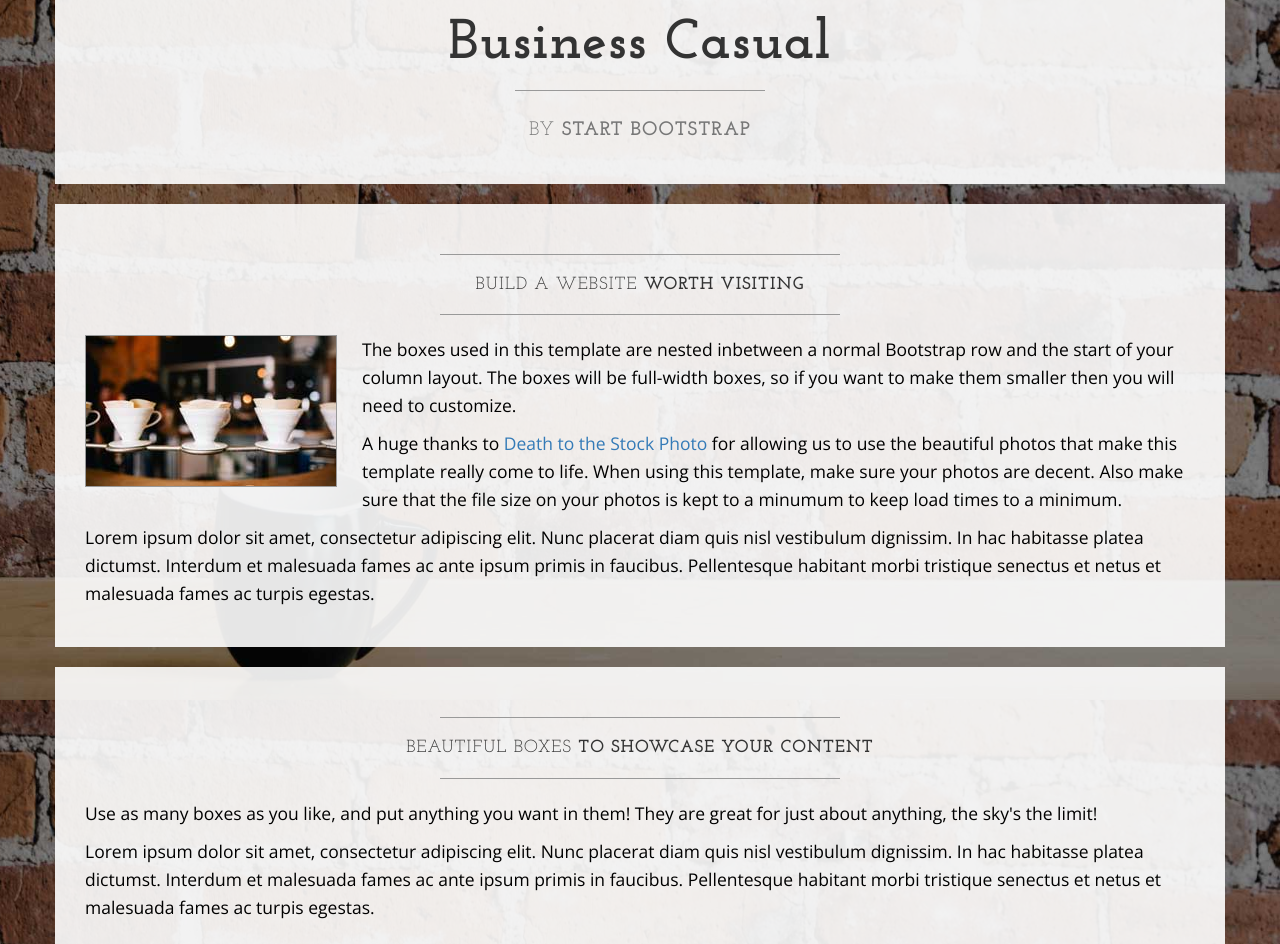
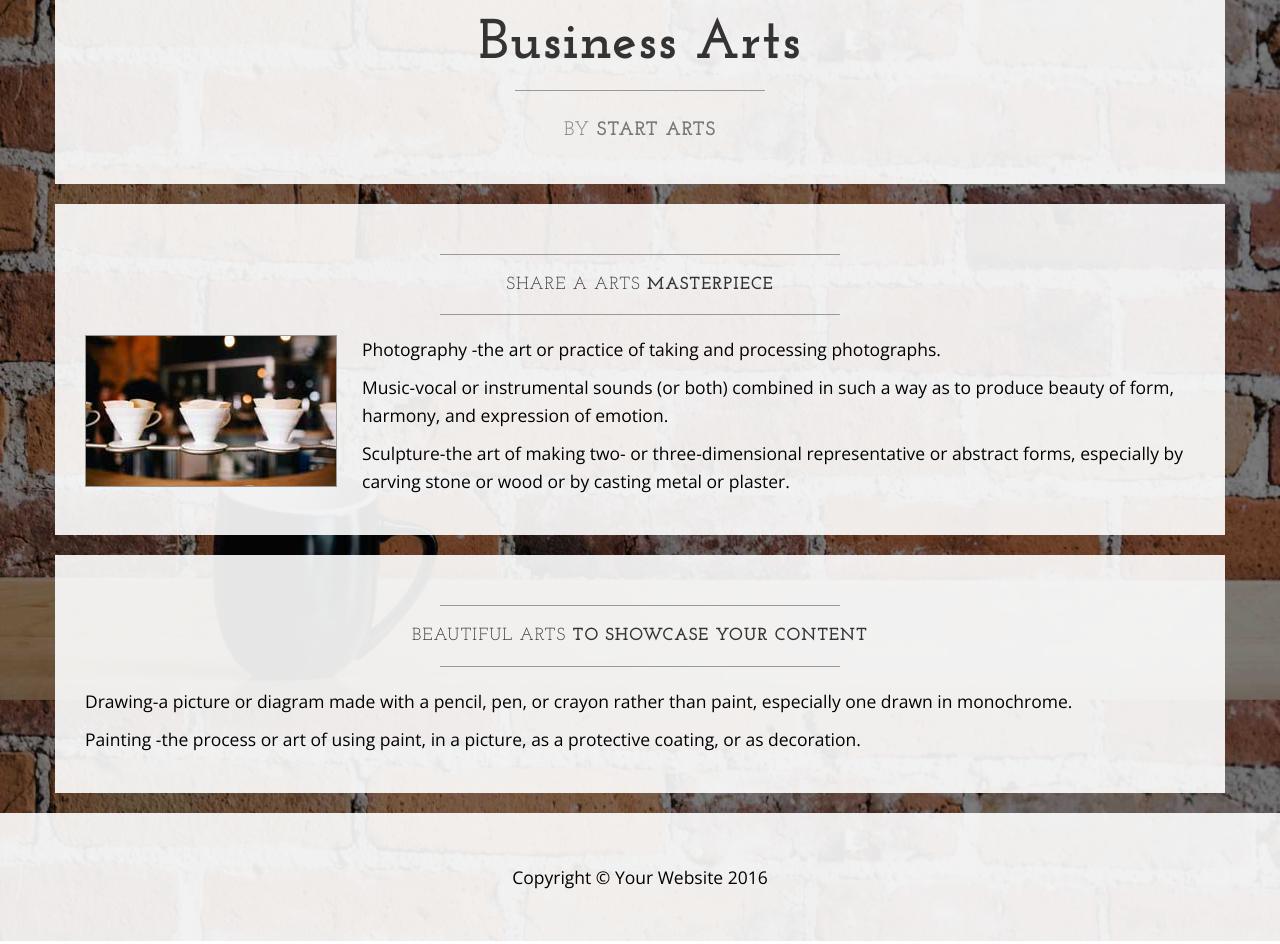
Before and after one commit to alblanknee/Full, a plain HTML site: page index.html in a window 1280 px wide. Shown: the part 900-1844 px from the top of the page. Drawn offline with nearby package versions, Linux system fonts and the light colour scheme.

Commit message:
Update index.html

```diff
--- a/index.html
+++ b/index.html
@@ -25,7 +25,7 @@
 
   </style>
 
-    <title>Business Casual - Start Bootstrap Theme</title>
+    <title>Business Art - Alfernee Lagasca</title>
 
     <!-- Bootstrap Core CSS -->
     <link href="css/bootstrap.min.css" rel="stylesheet">
@@ -48,8 +48,8 @@
 
 <body>
 
-    <div class="brand">Business Casual</div>
-    <div class="address-bar">3481 Melrose Place | Beverly Hills, CA 90210 | 123.456.7890</div>
+    <div class="brand">Business Art</div>
+    <div class="address-bar">2600 Baguio City. Philippines</div>
 
     <!-- Navigation -->
     <nav class="navbar navbar-default" role="navigation">
@@ -63,7 +63,7 @@
                     <span class="icon-bar"></span>
                 </button>
                 <!-- navbar-brand is hidden on larger screens, but visible when the menu is collapsed -->
-                <a class="navbar-brand" href="index.html">Business Casual</a>
+                <a class="navbar-brand" href="index.html">Business Arts</a>
             </div>
             <!-- Collect the nav links, forms, and other content for toggling -->
             <div class="collapse navbar-collapse" id="bs-example-navbar-collapse-1">
@@ -124,11 +124,11 @@
                     <h2 class="brand-before">
                         <small>Welcome to</small>
                     </h2>
-                    <h1 class="brand-name">Business Casual</h1>
+                    <h1 class="brand-name">Business Arts</h1>
                     <hr class="tagline-divider">
                     <h2>
                         <small>By
-                            <strong>Start Bootstrap</strong>
+                            <strong>Start Arts</strong>
                         </small>
                     </h2>
                 </div>
@@ -139,15 +139,15 @@
             <div class="box">
                 <div class="col-lg-12">
                     <hr>
-                    <h2 class="intro-text text-center">Build a website
-                        <strong>worth visiting</strong>
+                    <h2 class="intro-text text-center">Share a Arts
+                        <strong>Masterpiece</strong>
                     </h2>
                     <hr>
                     <img class="img-responsive img-border img-left" src="img/intro-pic.jpg" alt="">
                     <hr class="visible-xs">
-                    <p>The boxes used in this template are nested inbetween a normal Bootstrap row and the start of your column layout. The boxes will be full-width boxes, so if you want to make them smaller then you will need to customize.</p>
-                    <p>A huge thanks to <a href="http://join.deathtothestockphoto.com/" target="_blank">Death to the Stock Photo</a> for allowing us to use the beautiful photos that make this template really come to life. When using this template, make sure your photos are decent. Also make sure that the file size on your photos is kept to a minumum to keep load times to a minimum.</p>
-                    <p>Lorem ipsum dolor sit amet, consectetur adipiscing elit. Nunc placerat diam quis nisl vestibulum dignissim. In hac habitasse platea dictumst. Interdum et malesuada fames ac ante ipsum primis in faucibus. Pellentesque habitant morbi tristique senectus et netus et malesuada fames ac turpis egestas.</p>
+                    <p>Photography -the art or practice of taking and processing photographs.</p>
+                    <p>Music-vocal or instrumental sounds (or both) combined in such a way as to produce beauty of form, harmony, and expression of emotion.</p>
+                    <p>Sculpture-the art of making two- or three-dimensional representative or abstract forms, especially by carving stone or wood or by casting metal or plaster.</p>
                 </div>
             </div>
         </div>
@@ -156,12 +156,12 @@
             <div class="box">
                 <div class="col-lg-12">
                     <hr>
-                    <h2 class="intro-text text-center">Beautiful boxes
+                    <h2 class="intro-text text-center">Beautiful Arts
                         <strong>to showcase your content</strong>
                     </h2>
                     <hr>
-                    <p>Use as many boxes as you like, and put anything you want in them! They are great for just about anything, the sky's the limit!</p>
-                    <p>Lorem ipsum dolor sit amet, consectetur adipiscing elit. Nunc placerat diam quis nisl vestibulum dignissim. In hac habitasse platea dictumst. Interdum et malesuada fames ac ante ipsum primis in faucibus. Pellentesque habitant morbi tristique senectus et netus et malesuada fames ac turpis egestas.</p>
+                    <p>Drawing-a picture or diagram made with a pencil, pen, or crayon rather than paint, especially one drawn in monochrome.</p>
+                    <p>Painting -the process or art of using paint, in a picture, as a protective coating, or as decoration.</p>
                 </div>
             </div>
         </div>
@@ -173,7 +173,7 @@
         <div class="container">
             <div class="row">
                 <div class="col-lg-12 text-center">
-                    <p>Copyright &copy; Your Website 2014</p>
+                    <p>Copyright &copy; Your Website 2016</p>
                 </div>
             </div>
         </div>
```
